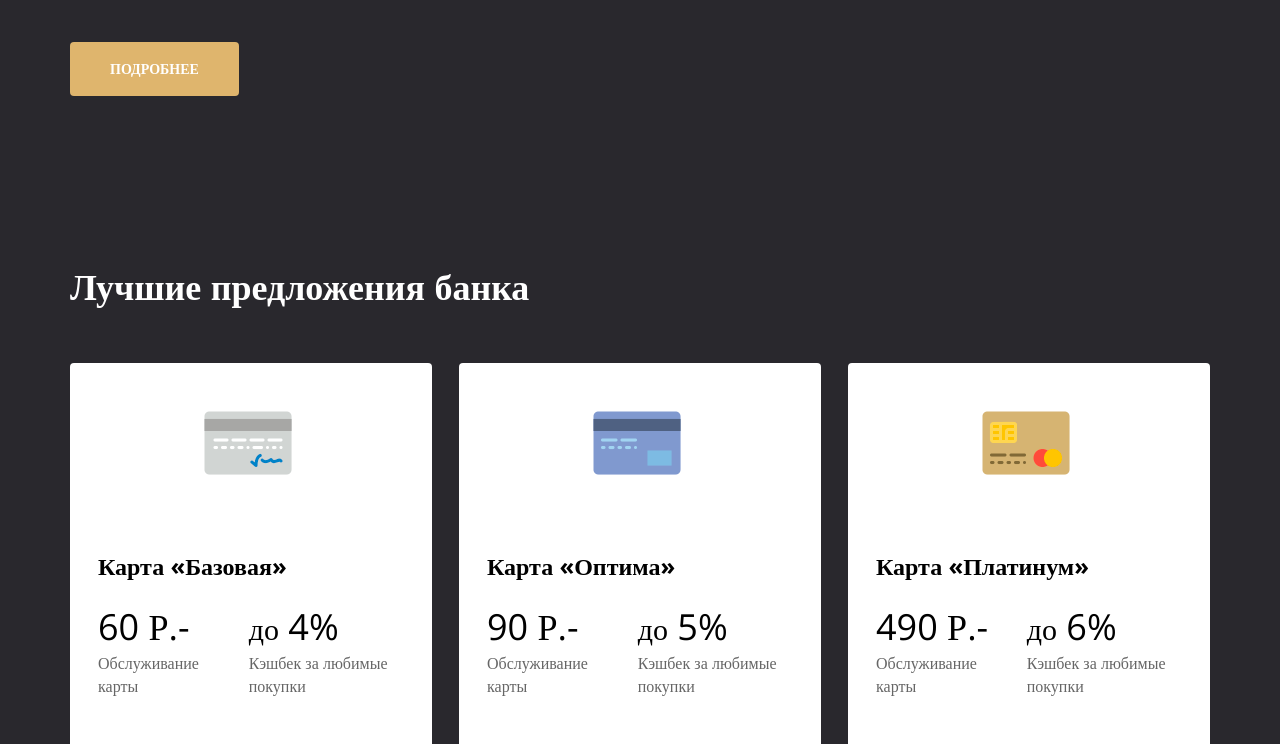
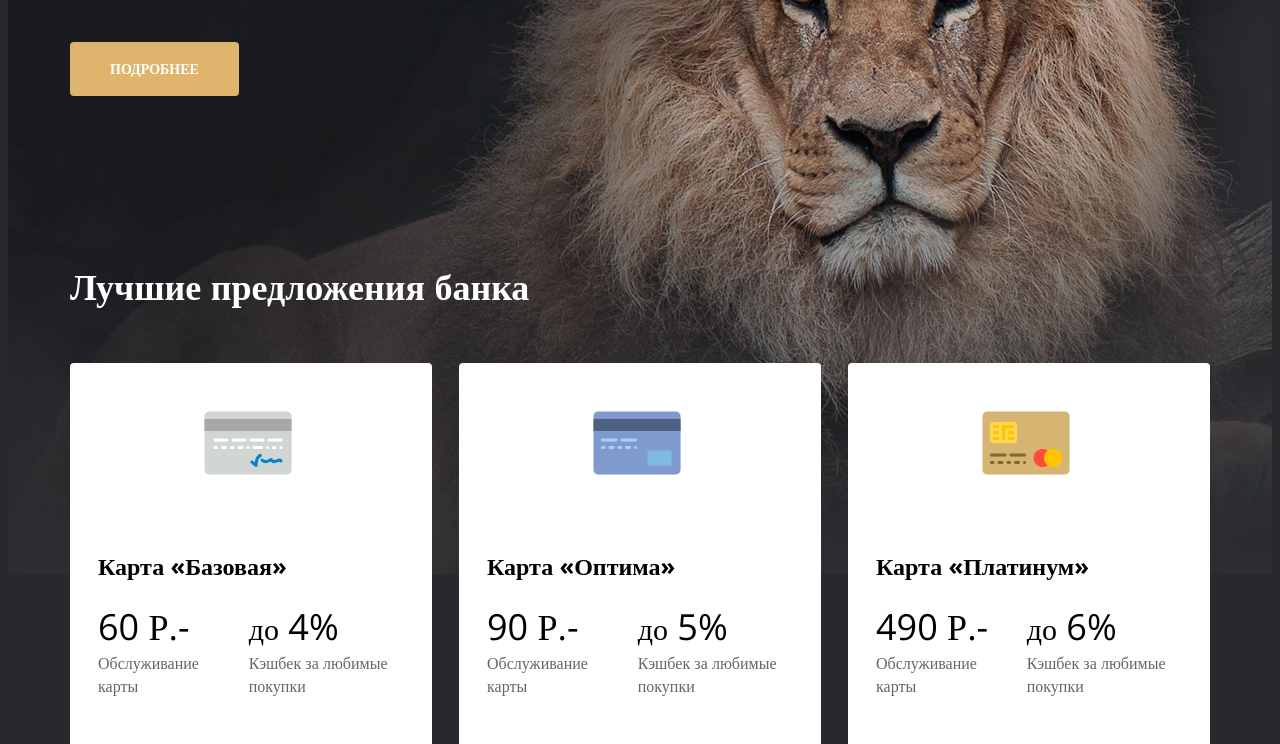
Before and after one commit to Alkhimovmv/lion-bank, a website: page index.html in a window 1280 px wide. Shown: the part 492-1236 px from the top of the page. Drawn offline with nearby package versions, Linux system fonts and the light colour scheme; the site is published under a folder, as on GitHub Pages, so addresses that start at the root find nothing.

Commit message:
Update base.css

```diff
--- a/css/layout/base.css
+++ b/css/layout/base.css
@@ -56,7 +56,7 @@ button{
 }
 
 .main-page-wrapper{
-    background: url("/lion-bank/img/lion-header.png") center top no-repeat, url("/lion-bank/img/lion-small.png") right bottom 239px no-repeat;
+    background: url("../../img/lion-header.png") center top no-repeat, url("../../img/lion-small.png") right bottom 239px no-repeat;
 }
 
 .section{
```
